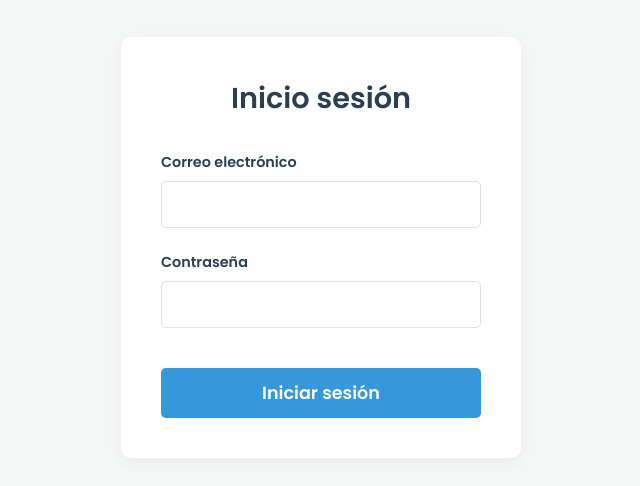
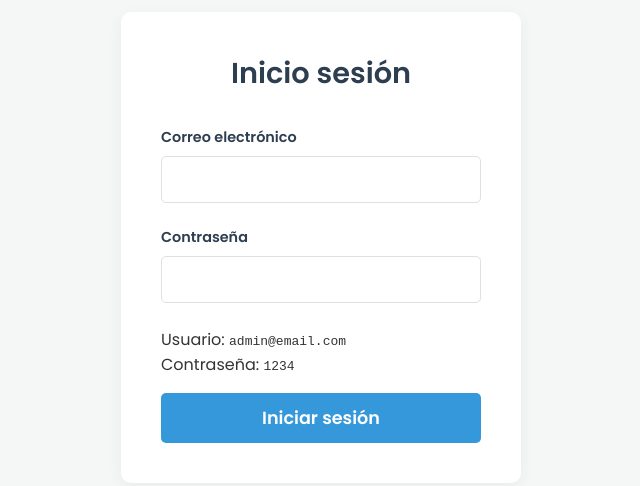
Before and after one commit to Marisapr2006/Marisa-recu-jose, a plain HTML site: page login.html in a window 1280 px wide. Shown: the part 153-639 px from the top of the page, without its empty margins (319-959 px from the left). Drawn offline with Linux system fonts and the light colour scheme.

Commit message:
Agrego usuario y contraseña

```diff
--- a/js/autenticacion.js
+++ b/js/autenticacion.js
@@ -1,6 +1,6 @@
 import Usuario from "../modelos/Usuario.js";
 
-const admin = new Usuario(1, "Marisa", "marisa@email.com", "1234");
+const admin = new Usuario(1, "Admin", "admin@email.com", "1234");
 
 const CLAVE_USUARIO = "usuarioActual";
 
--- a/login.html
+++ b/login.html
@@ -25,14 +25,12 @@
             font-family: 'Poppins', sans-serif;
             background-color: var(--bg-color);
             color: var(--text-color);
-            /* Centrar el formulario en toda la pantalla */
             display: flex;
             justify-content: center;
             align-items: center;
             height: 100vh;
         }
 
-        /* Estilos para la tarjeta del formulario */
         .login-container {
             background-color: var(--white);
             padding: 2.5rem;
@@ -77,7 +75,6 @@
             border-color: var(--accent-color);
         }
 
-        /* Estilos del botón */
         button[type="submit"] {
             width: 100%;
             padding: 12px;
@@ -110,6 +107,10 @@
                 <label for="contrasena">Contraseña</label>
                 <input type="password" id="contrasena" required>
             </div>
+            <div>
+                <p>Usuario: <code>admin@email.com</code></p>
+                <p>Contraseña: <code>1234</code></p>
+            </div>
 
             <button type="submit">Iniciar sesión</button>
         </form>
```
Also changed, not shown: index.html (+1 -1 lines).
